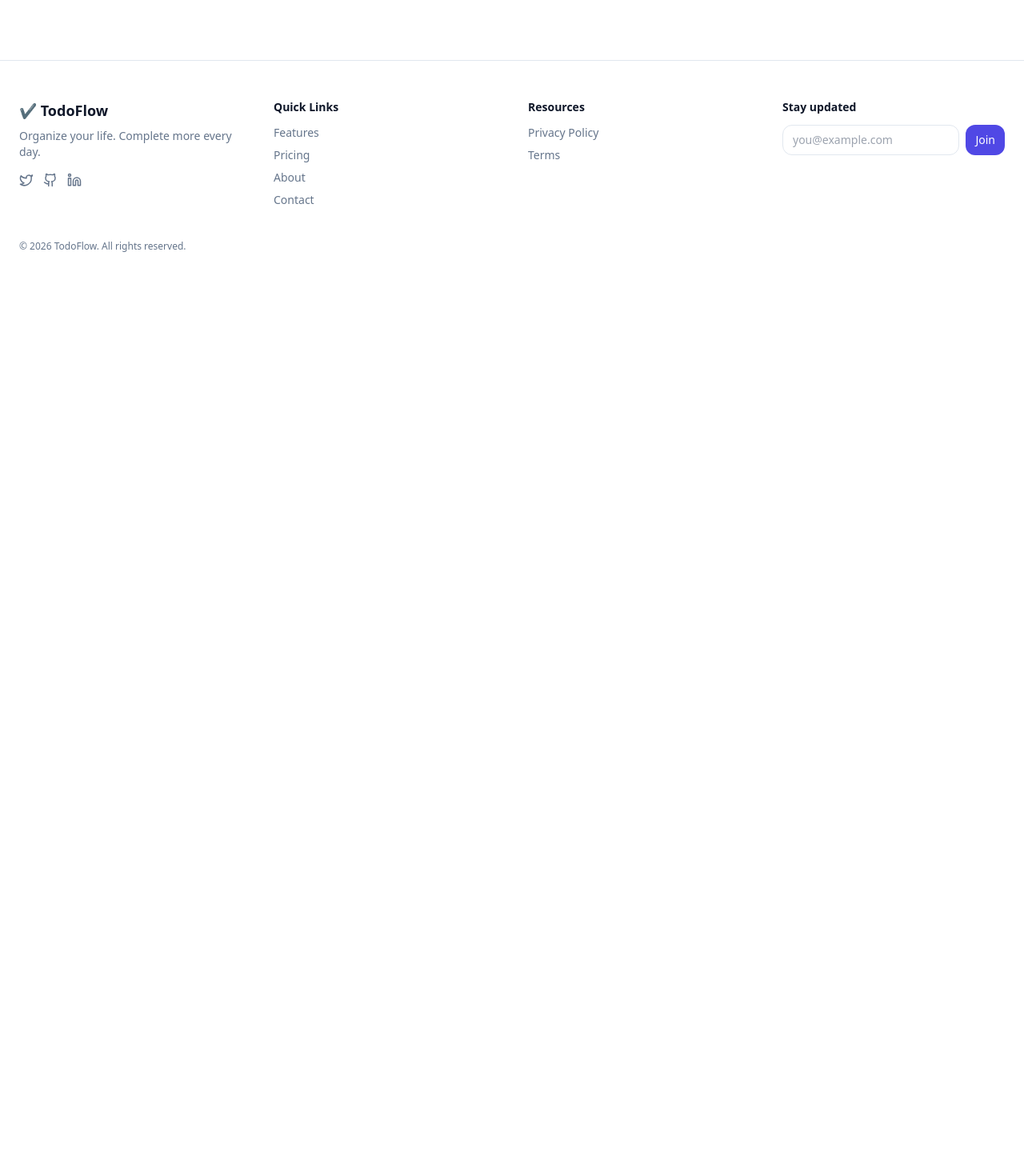
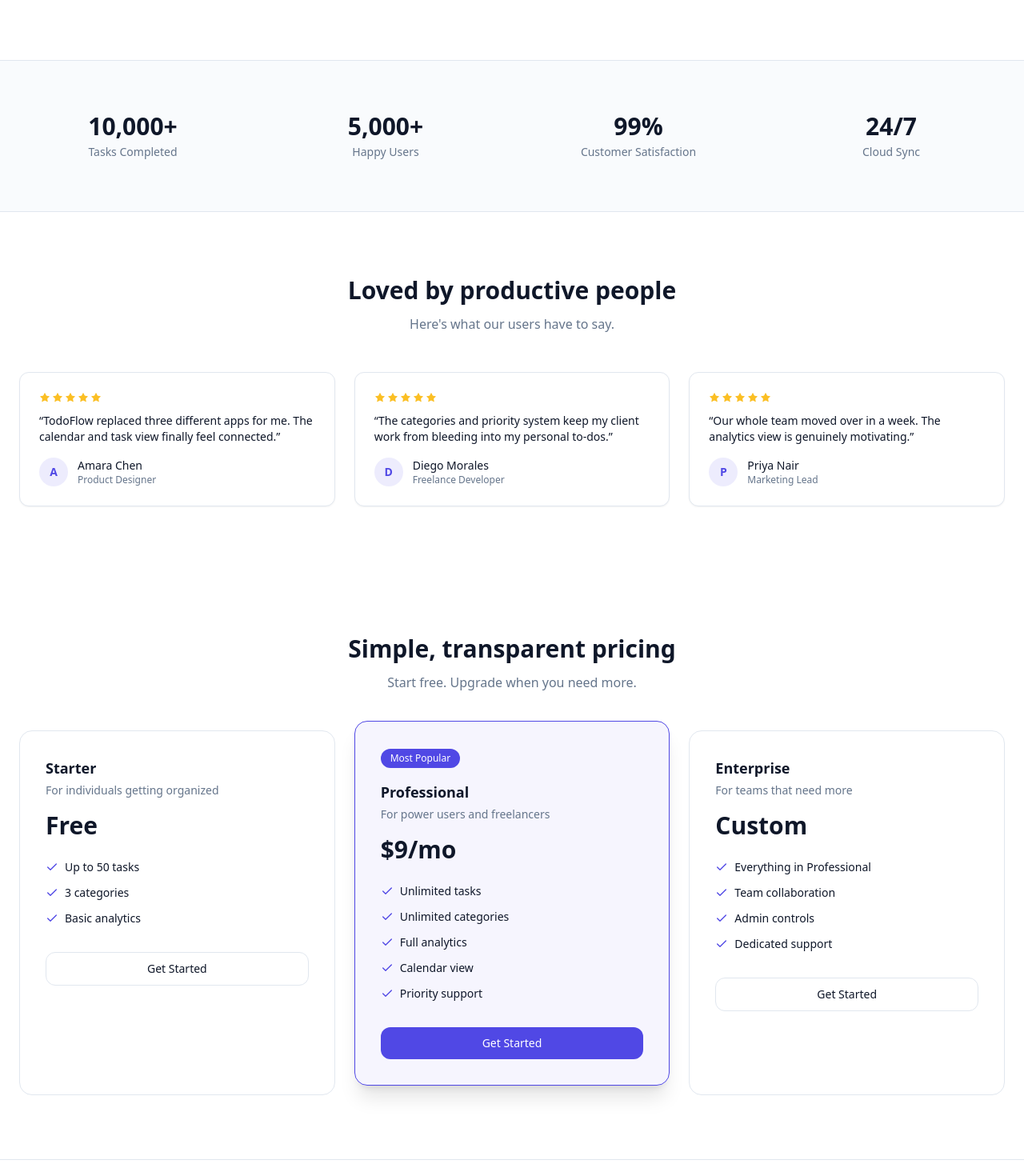
Before and after one commit to robelyinager12-web/professional_todo_list, a Next.js app in the folder todoflow/todoflow-frontend/: page / in a window 1280 px wide. Shown: the part 1160-2630 px from the top of the page at 80% size. Before the commit the page ends 1524 px from the top, so only its background shows below. Built offline with nearby package versions, Linux system fonts and the light colour scheme.

Commit message:
add statistics, testimonials and pricing sections to homepage

```diff
--- a/todoflow/todoflow-frontend/src/app/(marketing)/page.tsx
+++ b/todoflow/todoflow-frontend/src/app/(marketing)/page.tsx
@@ -1,11 +1,17 @@
 import Hero from "../../components/home/Hero";
 import Features from "../../components/home/Features";
+import Statistics from "../../components/home/Statistics";
+import Testimonials from "../../components/home/Testimonials";
+import Pricing from "../../components/home/Pricing";
 
 export default function HomePage() {
   return (
     <main>
       <Hero />
       <Features />
+      <Statistics />
+      <Testimonials />
+      <Pricing />
     </main>
   );
 }
--- a/todoflow/todoflow-frontend/src/components/home/Pricing.tsx
+++ b/todoflow/todoflow-frontend/src/components/home/Pricing.tsx
@@ -0,0 +1,81 @@
+import Link from "next/link";
+import { Check } from "lucide-react";
+
+const plans = [
+  {
+    name: "Starter",
+    price: "Free",
+    desc: "For individuals getting organized",
+    features: ["Up to 50 tasks", "3 categories", "Basic analytics"],
+    highlighted: false,
+  },
+  {
+    name: "Professional",
+    price: "$9/mo",
+    desc: "For power users and freelancers",
+    features: ["Unlimited tasks", "Unlimited categories", "Full analytics", "Calendar view", "Priority support"],
+    highlighted: true,
+  },
+  {
+    name: "Enterprise",
+    price: "Custom",
+    desc: "For teams that need more",
+    features: ["Everything in Professional", "Team collaboration", "Admin controls", "Dedicated support"],
+    highlighted: false,
+  },
+];
+
+export default function Pricing() {
+  return (
+    <section id="pricing" className="px-6 py-20">
+      <div className="mx-auto max-w-7xl">
+        <div className="mx-auto max-w-2xl text-center">
+          <h2 className="text-3xl font-bold text-foreground">Simple, transparent pricing</h2>
+          <p className="mt-3 text-muted-foreground">Start free. Upgrade when you need more.</p>
+        </div>
+
+        <div className="mt-12 grid gap-6 lg:grid-cols-3">
+          {plans.map((plan) => (
+            <div
+              key={plan.name}
+              className={`rounded-2xl border p-8 ${
+                plan.highlighted
+                  ? "border-primary bg-primary/5 shadow-xl lg:-translate-y-3"
+                  : "border-border bg-card"
+              }`}
+            >
+              {plan.highlighted && (
+                <span className="mb-4 inline-block rounded-full bg-primary px-3 py-1 text-xs font-medium text-primary-foreground">
+                  Most Popular
+                </span>
+              )}
+              <h3 className="text-lg font-semibold text-foreground">{plan.name}</h3>
+              <p className="mt-1 text-sm text-muted-foreground">{plan.desc}</p>
+              <p className="mt-4 text-3xl font-bold text-foreground">{plan.price}</p>
+
+              <ul className="mt-6 space-y-3">
+                {plan.features.map((feature) => (
+                  <li key={feature} className="flex items-center gap-2 text-sm text-foreground">
+                    <Check size={16} className="text-primary" />
+                    {feature}
+                  </li>
+                ))}
+              </ul>
+
+              <Link
+                href="/register"
+                className={`mt-8 block rounded-lg py-2.5 text-center text-sm font-medium transition ${
+                  plan.highlighted
+                    ? "bg-primary text-primary-foreground hover:opacity-90"
+                    : "border border-border text-foreground hover:bg-muted"
+                }`}
+              >
+                Get Started
+              </Link>
+            </div>
+          ))}
+        </div>
+      </div>
+    </section>
+  );
+}
--- a/todoflow/todoflow-frontend/src/components/home/Statistics.tsx
+++ b/todoflow/todoflow-frontend/src/components/home/Statistics.tsx
@@ -0,0 +1,23 @@
+import AnimatedCounter from "../shared/AnimatedCounter";
+
+const stats = [
+  { value: 10000, suffix: "+", label: "Tasks Completed" },
+  { value: 5000, suffix: "+", label: "Happy Users" },
+  { value: 99, suffix: "%", label: "Customer Satisfaction" },
+  { value: 24, suffix: "/7", label: "Cloud Sync" },
+];
+
+export default function Statistics() {
+  return (
+    <section className="border-y border-border bg-muted/40 px-6 py-16">
+      <div className="mx-auto grid max-w-7xl grid-cols-2 gap-8 text-center lg:grid-cols-4">
+        {stats.map((stat) => (
+          <div key={stat.label}>
+            <AnimatedCounter value={stat.value} suffix={stat.suffix} />
+            <p className="mt-1 text-sm text-muted-foreground">{stat.label}</p>
+          </div>
+        ))}
+      </div>
+    </section>
+  );
+}
--- a/todoflow/todoflow-frontend/src/components/home/Testimonials.tsx
+++ b/todoflow/todoflow-frontend/src/components/home/Testimonials.tsx
@@ -0,0 +1,64 @@
+"use client";
+
+import { motion } from "framer-motion";
+import { Star } from "lucide-react";
+
+const testimonials = [
+  {
+    name: "Amara Chen",
+    role: "Product Designer",
+    quote: "TodoFlow replaced three different apps for me. The calendar and task view finally feel connected.",
+  },
+  {
+    name: "Diego Morales",
+    role: "Freelance Developer",
+    quote: "The categories and priority system keep my client work from bleeding into my personal to-dos.",
+  },
+  {
+    name: "Priya Nair",
+    role: "Marketing Lead",
+    quote: "Our whole team moved over in a week. The analytics view is genuinely motivating.",
+  },
+];
+
+export default function Testimonials() {
+  return (
+    <section className="px-6 py-20">
+      <div className="mx-auto max-w-7xl">
+        <div className="mx-auto max-w-2xl text-center">
+          <h2 className="text-3xl font-bold text-foreground">Loved by productive people</h2>
+          <p className="mt-3 text-muted-foreground">Here&apos;s what our users have to say.</p>
+        </div>
+
+        <div className="mt-12 grid gap-6 sm:grid-cols-2 lg:grid-cols-3">
+          {testimonials.map((t, i) => (
+            <motion.div
+              key={t.name}
+              initial={{ opacity: 0, y: 16 }}
+              whileInView={{ opacity: 1, y: 0 }}
+              viewport={{ once: true }}
+              transition={{ duration: 0.4, delay: i * 0.05 }}
+              className="rounded-xl border border-border bg-card p-6 shadow-sm"
+            >
+              <div className="mb-3 flex gap-0.5 text-amber-400">
+                {Array.from({ length: 5 }).map((_, idx) => (
+                  <Star key={idx} size={14} fill="currentColor" strokeWidth={0} />
+                ))}
+              </div>
+              <p className="text-sm text-foreground">&ldquo;{t.quote}&rdquo;</p>
+              <div className="mt-4 flex items-center gap-3">
+                <div className="flex h-9 w-9 items-center justify-center rounded-full bg-primary/10 text-sm font-semibold text-primary">
+                  {t.name.charAt(0)}
+                </div>
+                <div>
+                  <p className="text-sm font-medium text-foreground">{t.name}</p>
+                  <p className="text-xs text-muted-foreground">{t.role}</p>
+                </div>
+              </div>
+            </motion.div>
+          ))}
+        </div>
+      </div>
+    </section>
+  );
+}
--- a/todoflow/todoflow-frontend/src/components/shared/AnimatedCounter.tsx
+++ b/todoflow/todoflow-frontend/src/components/shared/AnimatedCounter.tsx
@@ -0,0 +1,37 @@
+"use client";
+
+import { useEffect, useRef, useState } from "react";
+import { motion, useInView } from "framer-motion";
+
+interface AnimatedCounterProps {
+  value: number;
+  suffix?: string;
+}
+
+export default function AnimatedCounter({ value, suffix = "" }: AnimatedCounterProps) {
+  const ref = useRef(null);
+  const isInView = useInView(ref, { once: true });
+  const [count, setCount] = useState(0);
+
+  useEffect(() => {
+    if (!isInView) return;
+
+    const duration = 1200;
+    const start = performance.now();
+
+    const tick = (now: number) => {
+      const progress = Math.min((now - start) / duration, 1);
+      setCount(Math.floor(progress * value));
+      if (progress < 1) requestAnimationFrame(tick);
+    };
+
+    requestAnimationFrame(tick);
+  }, [isInView, value]);
+
+  return (
+    <motion.span ref={ref} className="text-3xl font-bold text-foreground">
+      {count.toLocaleString()}
+      {suffix}
+    </motion.span>
+  );
+}
```
